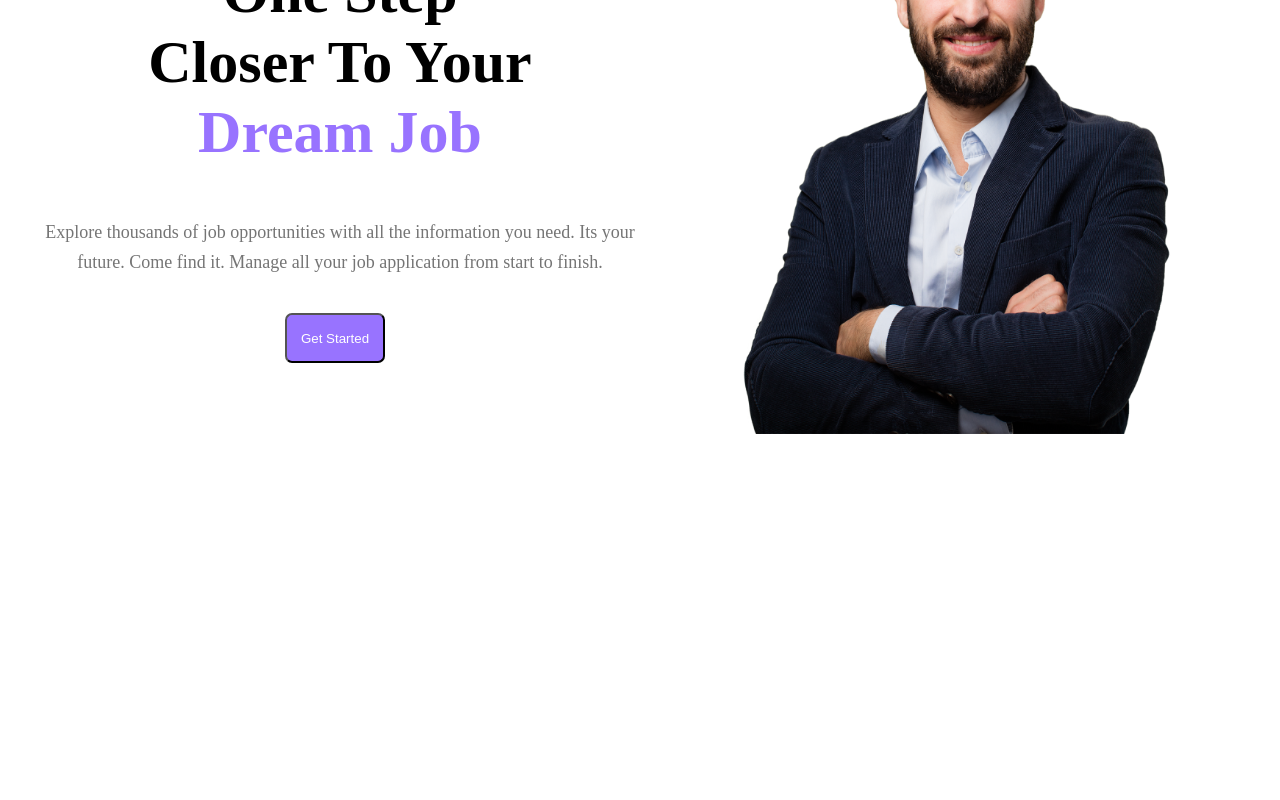
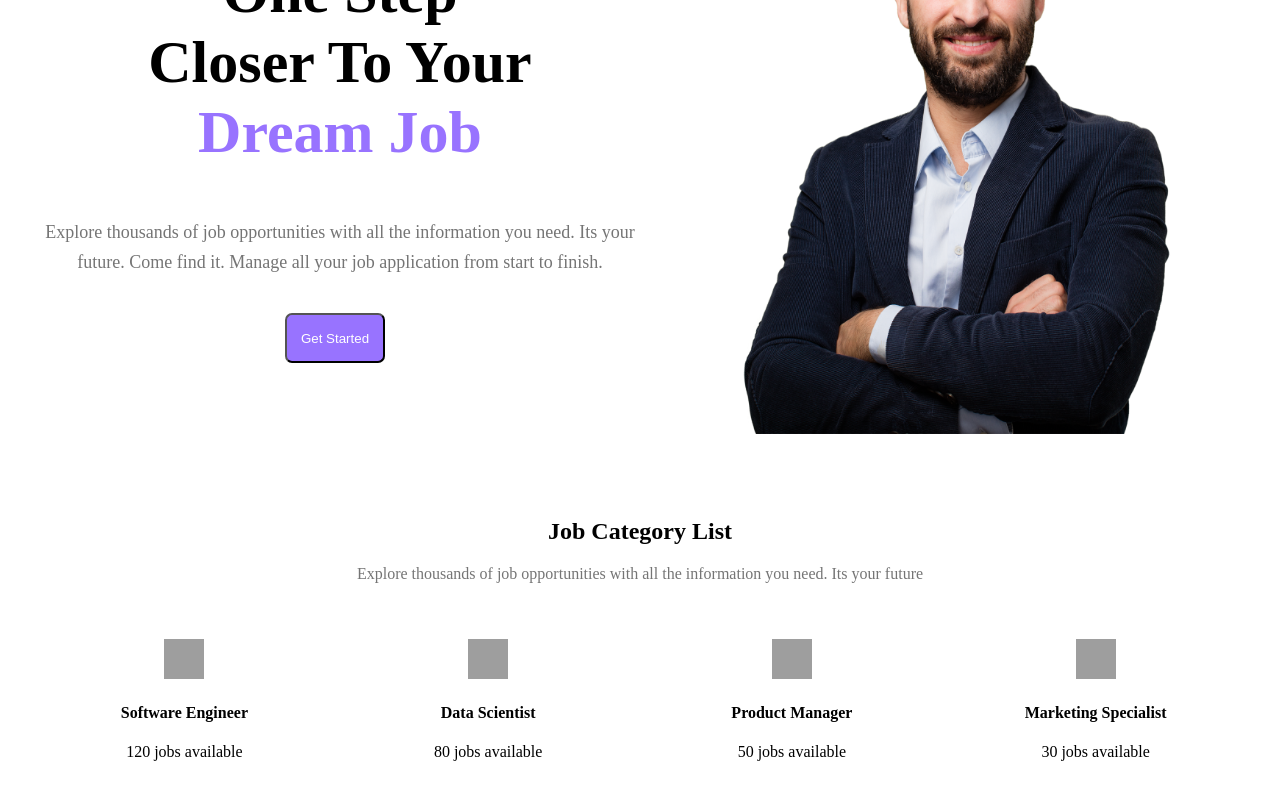
Before and after one commit to Avi39/assignment-nine, a React (Vite) app: page / in a window 1280 px wide. Shown: the part 258-1058 px from the top of the page. Before the commit the page ends 800 px from the top, so only its background shows below. Built offline with nearby package versions, Linux system fonts and the light colour scheme; grey boxes are pictures that could not be loaded.

Commit message:
header second section done

```diff
--- /dev/null
+++ b/public/jobs.json
@@ -0,0 +1,26 @@
+ [
+      {
+        "id": 1,
+        "name": "Software Engineer",
+        "available": 120,
+        "icon": "https://images.pexels.com/photos/450035/pexels-photo-450035.jpeg?auto=compress&cs=tinysrgb&dpr=2&h=650&w=940"
+      },
+      {
+        "id": 2,
+        "name": "Data Scientist",
+        "available": 80,
+        "icon": "https://images.pexels.com/photos/4389656/pexels-photo-4389656.jpeg?auto=compress&cs=tinysrgb&dpr=2&h=650&w=940"
+      },
+      {
+        "id": 3,
+        "name": "Product Manager",
+        "available": 50,
+        "icon": "https://images.pexels.com/photos/73933/pexels-photo-73933.jpeg?auto=compress&cs=tinysrgb&dpr=2&h=650&w=940"
+      },
+      {
+        "id": 4,
+        "name": "Marketing Specialist",
+        "available": 30,
+        "icon": "https://images.pexels.com/photos/711009/pexels-photo-711009.jpeg?auto=compress&cs=tinysrgb&dpr=2&h=650&w=940"
+      }
+    ]
--- a/src/components/Header/Header.css
+++ b/src/components/Header/Header.css
@@ -19,35 +19,3 @@ nav a{
     background-color:  #9873FF;
     color: white;
 }
-.header-image-part{
-    display: flex;
-    align-items: center;
-}
-.header-paragraph{
-    font-style: normal;
-font-weight: 800;
-font-size: 40px;
-line-height: 70px;
-}
-.dream{
-    color: #9873FF;
-}
-.header-image img{
-    height: 600px;
-    width: 600px;
-}
-.get-btn{
-    width: 100px;
-    height: 50px;
-    border-radius: 7px;
-    background-color:  #9873FF;
-    color: white;
-    margin-right: 10px;
-}
-.paragraph-into{
-    font-style: normal;
-font-weight: 500;
-font-size: 18px;
-line-height: 30px;
-color: #757575;
-}
--- a/src/components/Home/Home.css
+++ b/src/components/Home/Home.css
@@ -0,0 +1,43 @@
+.header-image-part{
+    display: flex;
+    align-items: center;
+}
+.header-paragraph{
+    font-style: normal;
+font-weight: 800;
+font-size: 40px;
+line-height: 70px;
+}
+.dream{
+    color: #9873FF;
+}
+.header-image img{
+    height: 600px;
+    width: 600px;
+}
+.get-btn{
+    width: 100px;
+    height: 50px;
+    border-radius: 7px;
+    background-color:  #9873FF;
+    color: white;
+    margin-right: 10px;
+}
+.paragraph-into{
+    font-style: normal;
+font-weight: 500;
+font-size: 18px;
+line-height: 30px;
+color: #757575;
+}
+.jobscategory-container{
+    display: grid;
+    grid-template-columns: repeat(4,1fr);
+    gap: 15px;
+}
+.job-p{
+    color: #757575;
+}
+.job{
+    margin-top: 80px;
+}
--- a/src/components/Home/Home.jsx
+++ b/src/components/Home/Home.jsx
@@ -1,6 +1,9 @@
 import React from 'react';
-
+import './Home.css';
+import { useLoaderData } from 'react-router-dom';
+import JobCatagory from '../JobCatagory/JobCatagory';
 const Home = () => {
+    const jobsCategories = useLoaderData();
     return (
         <div>
              <section className='header-image-part'>
@@ -13,6 +16,17 @@ const Home = () => {
                     <img src="../../../public/All Images/man.png" alt="" />
                 </div>
             </section>
+            <section className='job'>
+                <h2>Job Category List</h2>
+                <p className='job-p'>Explore thousands of job opportunities with all the information you need. Its your future</p>
+                <div className='jobscategory-container'>
+                {
+                    jobsCategories.map(jobsCategory=><JobCatagory key={jobsCategory.id} jobsCategory={jobsCategory}></JobCatagory>)
+                }
+
+                </div>
+
+            </section>
         </div>
     );
 };
--- /dev/null
+++ b/src/components/JobCatagory/JobCatagory.css
@@ -0,0 +1,7 @@
+.jobcategory{
+    margin-top: 40px;
+}
+.jobcategory img{
+    height: 40px;
+    width: 40px;
+}
--- /dev/null
+++ b/src/components/JobCatagory/JobCatagory.jsx
@@ -0,0 +1,14 @@
+import React from 'react';
+import './JobCatagory.css'
+const JobCatagory = ({jobsCategory}) => {
+    const {name,available,icon} = jobsCategory;
+    return (
+        <div className='jobcategory'>
+            <img src={icon} alt="" />
+            <h4>{name}</h4>
+            <p>{available} jobs available</p>
+        </div>
+    );
+};
+
+export default JobCatagory;
--- a/src/main.jsx
+++ b/src/main.jsx
@@ -17,7 +17,8 @@ const router = createBrowserRouter([
     children:[
       {
         path:'/',
-        element:<Home></Home>
+        element:<Home></Home>,
+        loader: ()=> fetch('jobs.json')
       },
       {
         path:'review',
```
